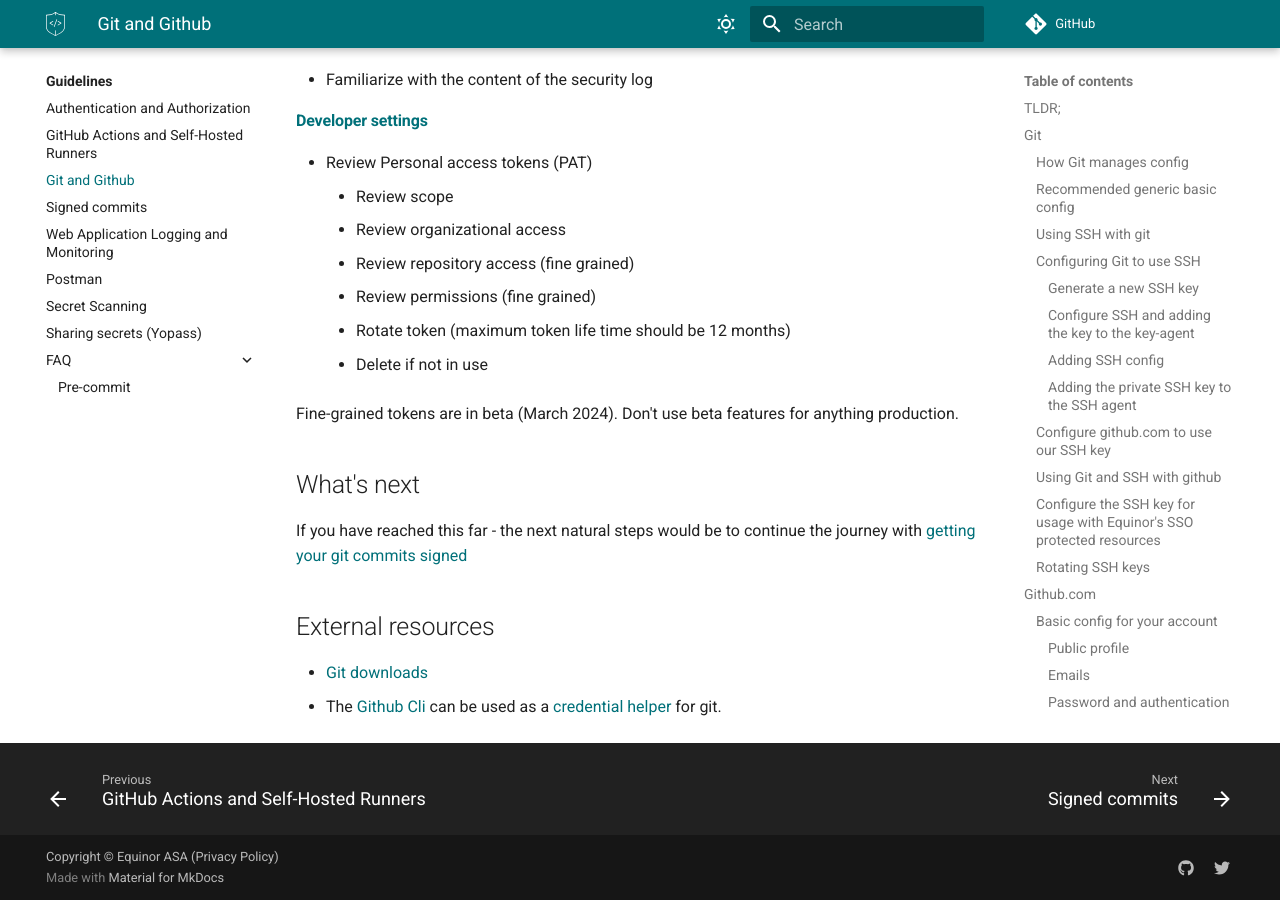
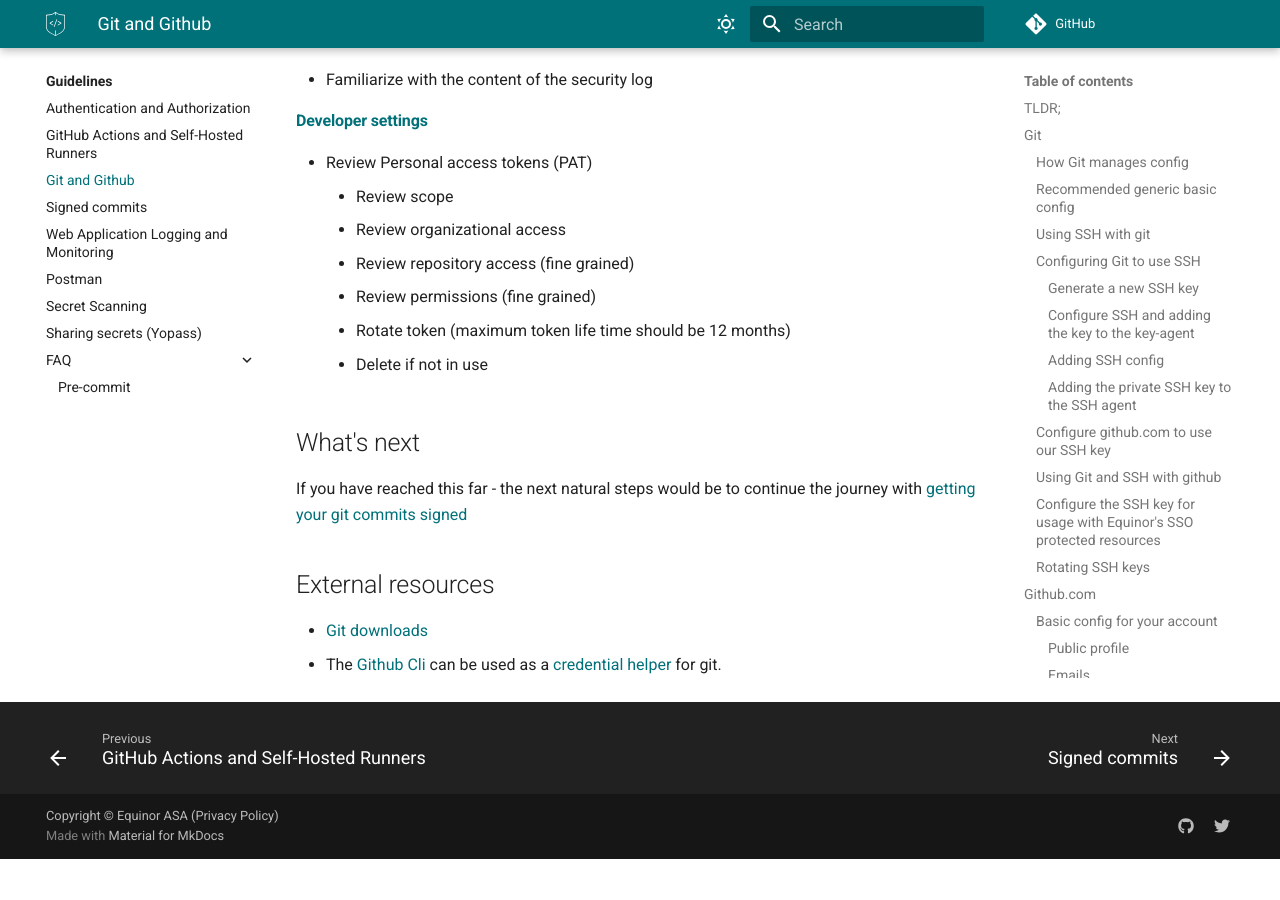
Before and after one commit to equinor/appsec, an MkDocs documentation site: the page built from docs/guidelines/git-github.md, in a window 1280 px wide and 900 px high, scrolled down 8849 px. Built offline with MkDocs 1.6.1 and Material for MkDocs 9.7.7, drawn with Linux system fonts in a browser that asks for light colours; some web fonts are replaced; comment, search, counter and statistics services are not loaded; after the commit the page ends 9708 px from its top, so only the background shows below that.

Commit message:
docs: remove beta disclaimer for GitHub PAT-tokens (#178)

```diff
--- a/docs/guidelines/git-github.md
+++ b/docs/guidelines/git-github.md
@@ -308,8 +308,6 @@
     - Rotate token (maximum token life time should be 12 months)
     - Delete if not in use
 
-Fine-grained tokens are in beta (March 2024). Don't use beta features for anything production.
-
 ## What's next
 
 If you have reached this far - the next natural steps would be to continue the journey with [getting your git commits signed](git-signed-commits.md)
```
